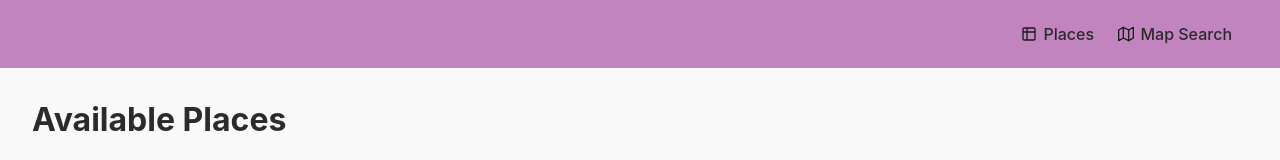
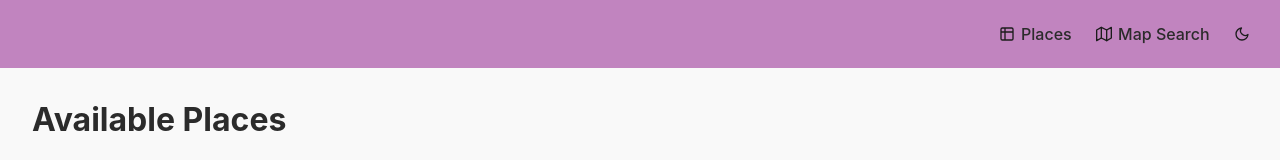
Before and after one commit to jadonhansen/spatial-awareness, a React (Vite) app: page /tablePlaces in a window 1280 px wide. Shown: the top 160 px of the page. Built offline with nearby package versions, Linux system fonts and the light colour scheme; no server answers.

Commit message:
added theme icons

```diff
--- a/src/components/NavBar.tsx
+++ b/src/components/NavBar.tsx
@@ -1,9 +1,16 @@
 import { Link } from "react-router-dom";
 import mapDark from "../assets/map-dark.svg";
 import tableDark from "../assets/table-dark.svg";
+import themeDark from "../assets/sun-dark.svg";
+
 import "../styles/navbar.scss";
 
 export default function NavBar() {
+	const switchTheme = () => {
+		// TODO
+		console.log("swithced theme");
+	};
+
 	return (
 		<header id="navbar">
 			<nav>
@@ -15,6 +22,9 @@ export default function NavBar() {
 					<img className="map-icon" src={mapDark} />
 					Map Search
 				</Link>
+				<a onClick={switchTheme}>
+					<img className="theme-icon" src={themeDark} />
+				</a>
 			</nav>
 		</header>
 	);
--- a/src/styles/navbar.scss
+++ b/src/styles/navbar.scss
@@ -25,6 +25,10 @@
 				margin-right: 0.4rem;
 			}
 
+			.theme-icon:hover {
+				cursor: pointer;
+			}
+
 			@media (prefers-color-scheme: light) {
 				.table-icon {
 					content: url("../assets/table-light.svg");
@@ -32,6 +36,10 @@
 
 				.map-icon {
 					content: url("../assets/map-light.svg");
+				}
+
+				.theme-icon {
+					content: url("../assets//moon-light.svg");
 				}
 			}
 		}
```
Also changed, not shown: src/assets/moon-light.svg (added), src/assets/sun-dark.svg (added).
